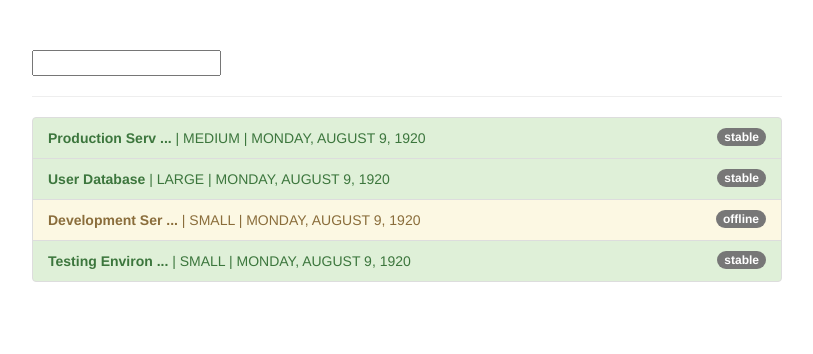
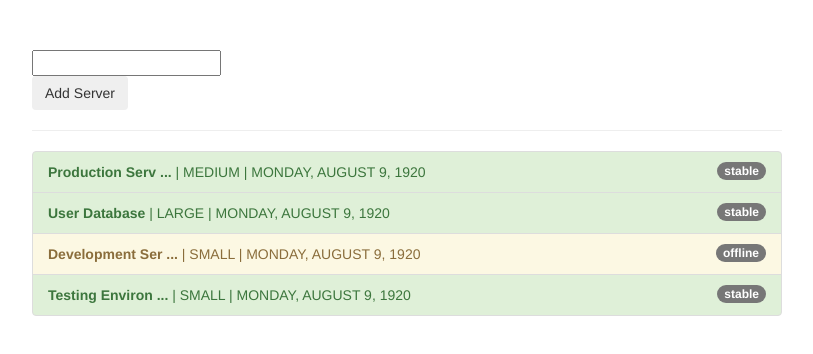
Before and after one commit to laurinprajescu/practice-angular-pipes, an Angular app: page / in a window 1280 px wide. Shown: the top 354 px of the page, without its empty margins (233-1046 px from the left). Built offline with nearby package versions, Linux system fonts and the light colour scheme.

Commit message:
Creates a pure pipe

```diff
--- a/src/app/app.component.html
+++ b/src/app/app.component.html
@@ -2,6 +2,8 @@
   <div class="row">
     <div class="col-xs-12 col-sm-10 col-md-8 col-sm-offset-1 col-md-offset-2">
       <input type="text" [(ngModel)]="filteredStatus">
+      <br>
+      <button class="btn btn=primary" (click)="onAddServer()">Add Server</button>
       <hr>
       <ul class="list-group">
         <li
--- a/src/app/app.component.ts
+++ b/src/app/app.component.ts
@@ -42,4 +42,13 @@
       'list-group-item-danger': server.status === 'critical'
     };
   }
+
+  onAddServer() {
+    this.servers.push({
+      instanceType: 'small',
+      name: 'New Server',
+      status: 'stable',
+      started: new Date(15, 1, 2017)
+    });
+  }
 }
--- a/src/app/filter.pipe.ts
+++ b/src/app/filter.pipe.ts
@@ -1,7 +1,8 @@
 import { Pipe, PipeTransform } from '@angular/core';
 
 @Pipe({
-  name: 'filter'
+  name: 'filter',
+  pure: false
 })
 export class FilterPipe implements PipeTransform {
 
```
